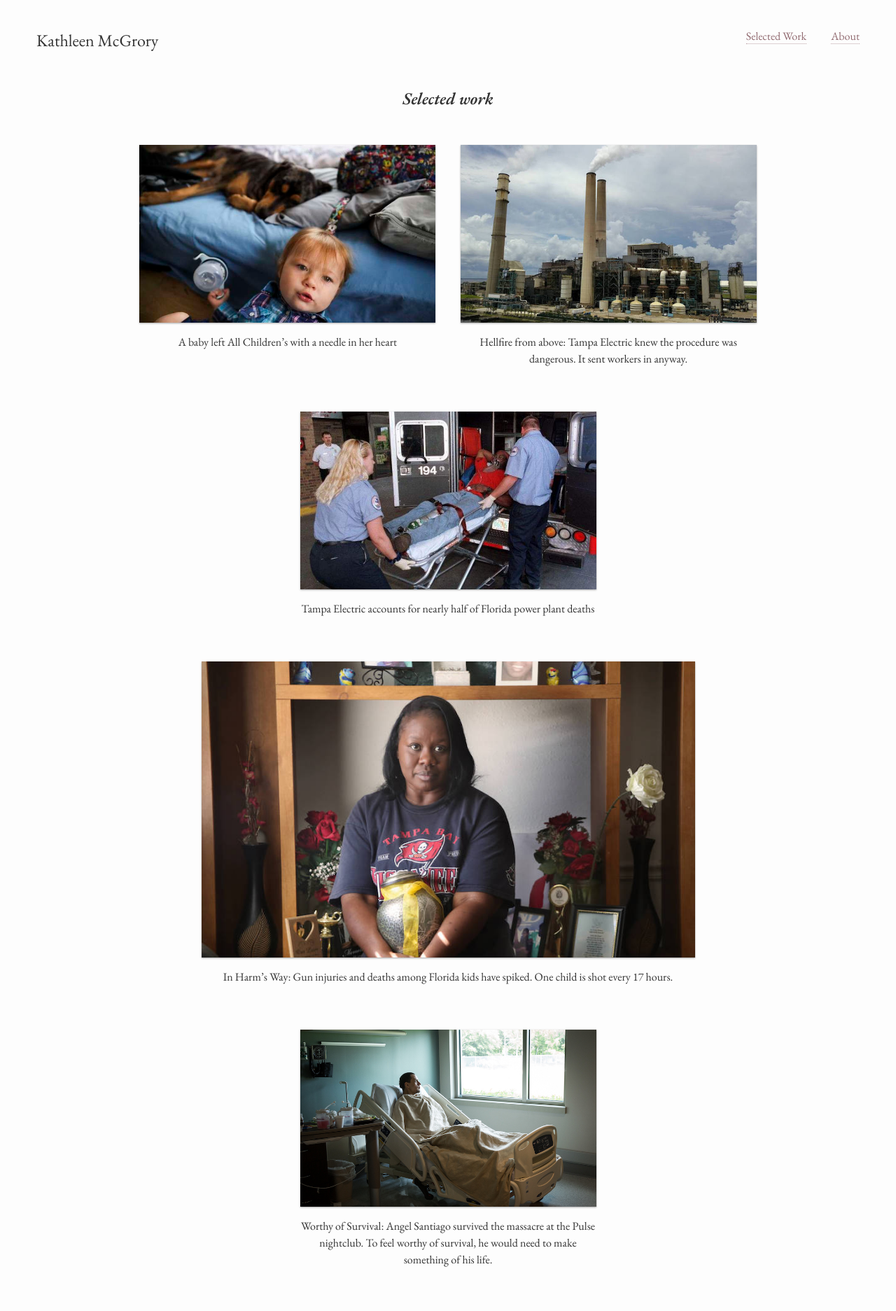
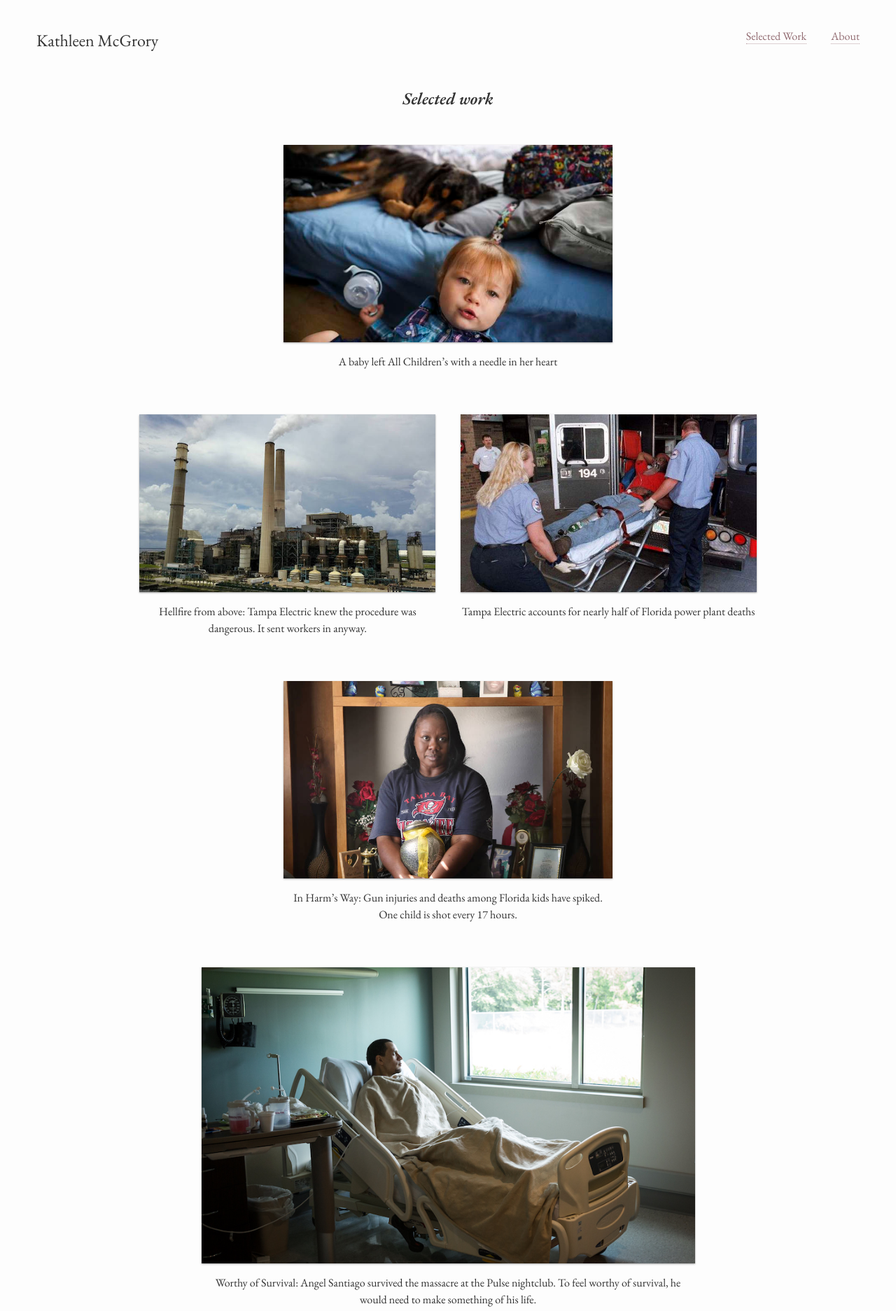
Before and after one commit to kmcgrory/kmcgrory.github.io, a Jekyll site: the page built from index.md, in a window 1280 px wide. Shown: the top 1873 px of the page at 70% size. Built offline with Jekyll 4.4.1, drawn with Linux system fonts in a browser that asks for light colours; our own code applies the rules of GitHub Pages for plain Markdown files.

Commit message:
Add files via upload

```diff
--- a/_sass/_base.scss
+++ b/_sass/_base.scss
@@ -128,7 +128,7 @@ div.selected {
     a.story {
         display: inline-block;
         color: #333;
-        width: 45%;
+        width: 50%;
         border-bottom: none;
         vertical-align: top;
         margin-bottom: 1rem;
@@ -151,14 +151,18 @@ div.selected {
             }
         }
 
-        &:nth-child(4) {
+        &.half {
+            width: 45%;
+        }
+
+        &.big {
             width: 75%;
             .img {
                 padding-bottom: 60%;
             }
         }
 
-        &:nth-child(6) {
+        &.medium {
             width: 60%;
             .img {
                 padding-bottom: 50%;
--- a/index.md
+++ b/index.md
@@ -30,7 +34,7 @@ stories:
 <div class="selected">
 {% for story in page.stories %}
 
-<a class="story" href="{{story.url}}">
+<a class="story{% if story.class %} {{story.class}}{% endif %}" href="{{story.url}}">
   <div class="img" style="background-image:url('img/{{story.img}}')"></div>
   <p class="hed">{{story.hed}}</p>
 </a>
```
Also changed, not shown: other parts of index.md (+4 -0 lines).
